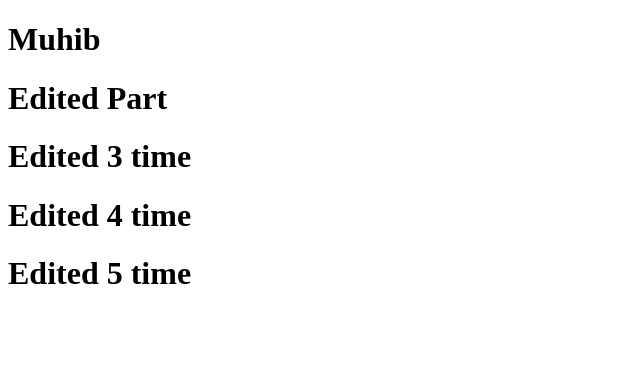
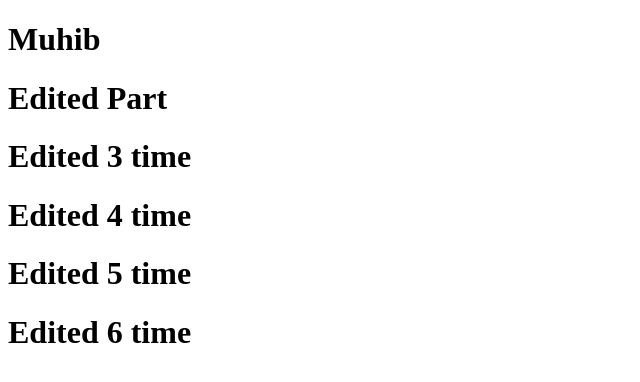
Before and after one commit to Muhibdad/Bootcamp2020, a plain HTML site: page index.html in a window 1280 px wide. Shown: the whole page, without its empty margins (0-640 px from the left). Drawn offline with Linux system fonts and the light colour scheme.

Commit message:
Update index.html

```diff
--- a/index.html
+++ b/index.html
@@ -11,6 +11,7 @@
     <h1>Edited 3 time</h1>
     <h1>Edited 4 time</h1>
     <h1>Edited 5 time</h1>
+    <h1>Edited 6 time</h1>
 
 </body>
 </html>
```
